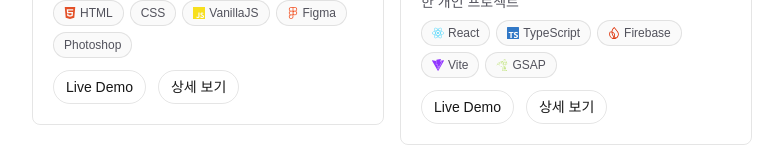
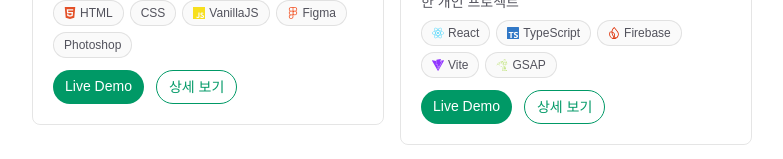
Before and after one commit to lym-bin/sangbin-dev, a Next.js app: page /projects in a window 1280 px wide. Shown: the part 492-651 px from the top of the page, without its empty margins (248-1031 px from the left). Built offline with nearby package versions, Linux system fonts and the light colour scheme.

Commit message:
카드/상세페이지 링크 버튼에 종류별 강조 색상 적용

```diff
--- a/src/app/projects/[slug]/page.tsx
+++ b/src/app/projects/[slug]/page.tsx
@@ -98,7 +98,7 @@ export default async function ProjectPage({
             href={project.links.demo}
             target="_blank"
             rel="noopener noreferrer"
-            className="inline-flex items-center gap-1.5 rounded-full border border-black/10 px-3 py-1.5 transition-all hover:-translate-y-0.5 hover:bg-black/5 hover:shadow-sm dark:border-white/15 dark:hover:bg-white/10"
+            className="inline-flex items-center gap-1.5 rounded-full border border-emerald-600 px-3 py-1.5 text-emerald-600 transition-all hover:-translate-y-0.5 hover:bg-emerald-50 hover:shadow-sm dark:border-emerald-400 dark:text-emerald-400 dark:hover:bg-emerald-950/40"
           >
             <FiExternalLink size={14} />
             Live Demo
@@ -109,7 +109,7 @@ export default async function ProjectPage({
             href={project.links.github}
             target="_blank"
             rel="noopener noreferrer"
-            className="inline-flex items-center gap-1.5 rounded-full border border-black/10 px-3 py-1.5 transition-all hover:-translate-y-0.5 hover:bg-black/5 hover:shadow-sm dark:border-white/15 dark:hover:bg-white/10"
+            className="inline-flex items-center gap-1.5 rounded-full border border-zinc-800 px-3 py-1.5 text-zinc-800 transition-all hover:-translate-y-0.5 hover:bg-zinc-100 hover:shadow-sm dark:border-zinc-200 dark:text-zinc-200 dark:hover:bg-zinc-800"
           >
             <FaGithub size={14} />
             GitHub
@@ -120,7 +120,7 @@ export default async function ProjectPage({
             href={project.links.figma}
             target="_blank"
             rel="noopener noreferrer"
-            className="inline-flex items-center gap-1.5 rounded-full border border-black/10 px-3 py-1.5 transition-all hover:-translate-y-0.5 hover:bg-black/5 hover:shadow-sm dark:border-white/15 dark:hover:bg-white/10"
+            className="inline-flex items-center gap-1.5 rounded-full border border-orange-600 px-3 py-1.5 text-orange-600 transition-all hover:-translate-y-0.5 hover:bg-orange-50 hover:shadow-sm dark:border-orange-400 dark:text-orange-400 dark:hover:bg-orange-950/40"
           >
             <SiFigma size={14} />
             Figma
@@ -131,7 +131,7 @@ export default async function ProjectPage({
             href={project.links.plan}
             target="_blank"
             rel="noopener noreferrer"
-            className="inline-flex items-center gap-1.5 rounded-full border border-black/10 px-3 py-1.5 transition-all hover:-translate-y-0.5 hover:bg-black/5 hover:shadow-sm dark:border-white/15 dark:hover:bg-white/10"
+            className="inline-flex items-center gap-1.5 rounded-full border border-red-600 px-3 py-1.5 text-red-600 transition-all hover:-translate-y-0.5 hover:bg-red-50 hover:shadow-sm dark:border-red-400 dark:text-red-400 dark:hover:bg-red-950/40"
           >
             <FaFilePdf size={14} />
             기획서 PDF
@@ -142,7 +142,7 @@ export default async function ProjectPage({
             href={project.links.uxResearch}
             target="_blank"
             rel="noopener noreferrer"
-            className="inline-flex items-center gap-1.5 rounded-full border border-black/10 px-3 py-1.5 transition-all hover:-translate-y-0.5 hover:bg-black/5 hover:shadow-sm dark:border-white/15 dark:hover:bg-white/10"
+            className="inline-flex items-center gap-1.5 rounded-full border border-red-600 px-3 py-1.5 text-red-600 transition-all hover:-translate-y-0.5 hover:bg-red-50 hover:shadow-sm dark:border-red-400 dark:text-red-400 dark:hover:bg-red-950/40"
           >
             <FaFilePdf size={14} />
             UX 요구분석 PDF
@@ -153,7 +153,7 @@ export default async function ProjectPage({
             href={project.links.architecture}
             target="_blank"
             rel="noopener noreferrer"
-            className="inline-flex items-center gap-1.5 rounded-full border border-black/10 px-3 py-1.5 transition-all hover:-translate-y-0.5 hover:bg-black/5 hover:shadow-sm dark:border-white/15 dark:hover:bg-white/10"
+            className="inline-flex items-center gap-1.5 rounded-full border border-red-600 px-3 py-1.5 text-red-600 transition-all hover:-translate-y-0.5 hover:bg-red-50 hover:shadow-sm dark:border-red-400 dark:text-red-400 dark:hover:bg-red-950/40"
           >
             <FaFilePdf size={14} />
             UI 아키텍처 설계 PDF
--- a/src/components/ProjectCard.tsx
+++ b/src/components/ProjectCard.tsx
@@ -53,14 +53,14 @@ export default function ProjectCard({
             href={project.links.demo}
             target="_blank"
             rel="noopener noreferrer"
-            className="rounded-full border border-black/10 px-3 py-1.5 transition-all hover:-translate-y-0.5 hover:bg-black/5 hover:shadow-sm dark:border-white/10 dark:hover:bg-white/10"
+            className="rounded-full bg-emerald-600 px-3 py-1.5 text-white transition-all hover:-translate-y-0.5 hover:bg-emerald-700 hover:shadow-sm dark:bg-emerald-500 dark:hover:bg-emerald-400"
           >
             Live Demo
           </a>
         )}
         <Link
           href={`/projects/${project.slug}`}
-          className="rounded-full border border-black/10 px-3 py-1.5 transition-all hover:-translate-y-0.5 hover:bg-black/5 hover:shadow-sm dark:border-white/10 dark:hover:bg-white/10"
+          className="rounded-full border border-emerald-600 px-3 py-1.5 text-emerald-600 transition-all hover:-translate-y-0.5 hover:bg-emerald-50 hover:shadow-sm dark:border-emerald-400 dark:text-emerald-400 dark:hover:bg-emerald-950/40"
         >
           상세 보기
         </Link>
```
